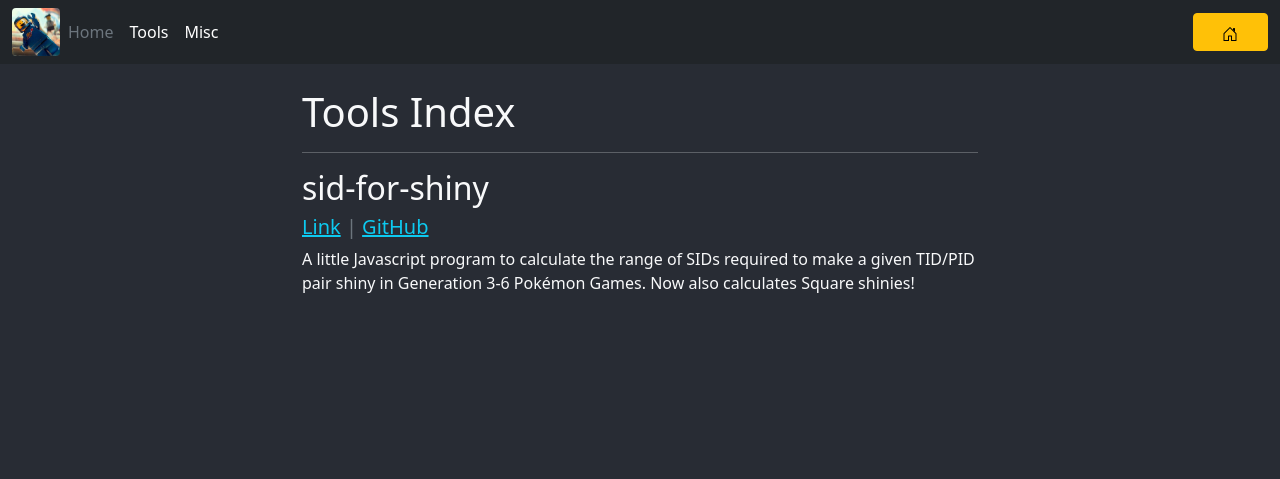
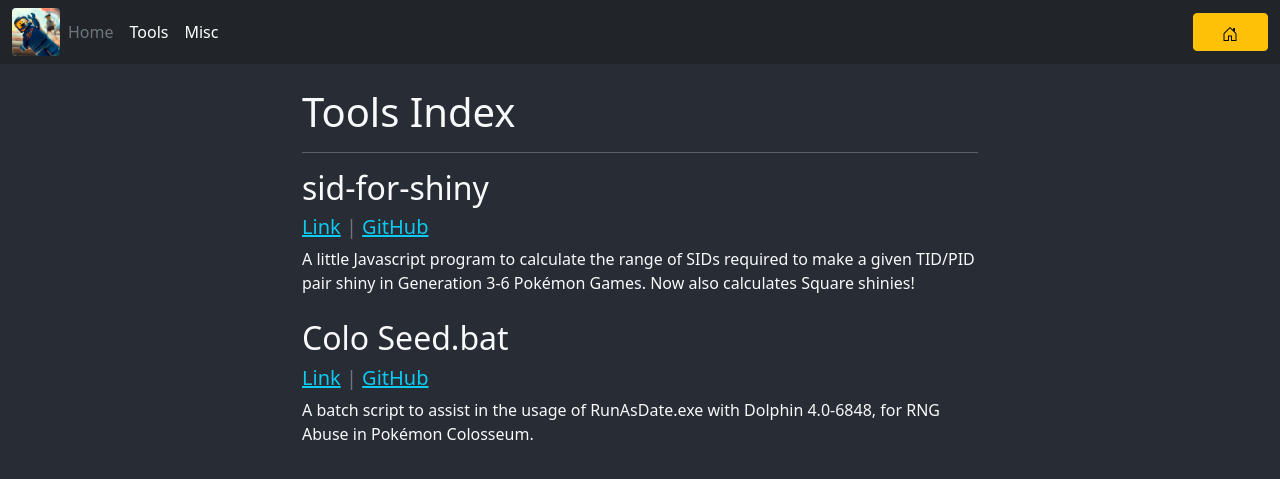
Before and after one commit to LegoFigure11/legofigure11.github.io, a Jekyll site: the page built from tools/index.html, in a window 1280 px wide. Shown: the top 479 px of the page. Built offline with Jekyll 4.4.1, drawn with Linux system fonts in a browser that asks for light colours.

Commit message:
Add Colo Seed.bat page

```diff
--- a/tools/index.html
+++ b/tools/index.html
@@ -16,4 +16,12 @@ permalink: /tools/
       shiny in Generation 3-6 Pok&eacute;mon Games. Now also calculates Square shinies!
     </p>
   </div>
+  <div class="pb-2">
+    <h2>Colo Seed.bat</h2>
+    <h5 class="text-secondary"><a class="text-info" href="/tools/colo-seed/">Link</a> | <a class="text-info" href="https://git.io/JGC5F">GitHub</a></h5>
+    <p>
+      A batch script to assist in the usage of RunAsDate.exe with Dolphin 4.0-6848, for RNG Abuse in
+      Pok&eacute;mon Colosseum.
+    </p>
+  </div>
 </div>
```
Also changed, not shown: tools/colo-seed/index.html (added, +21 -0 lines).
